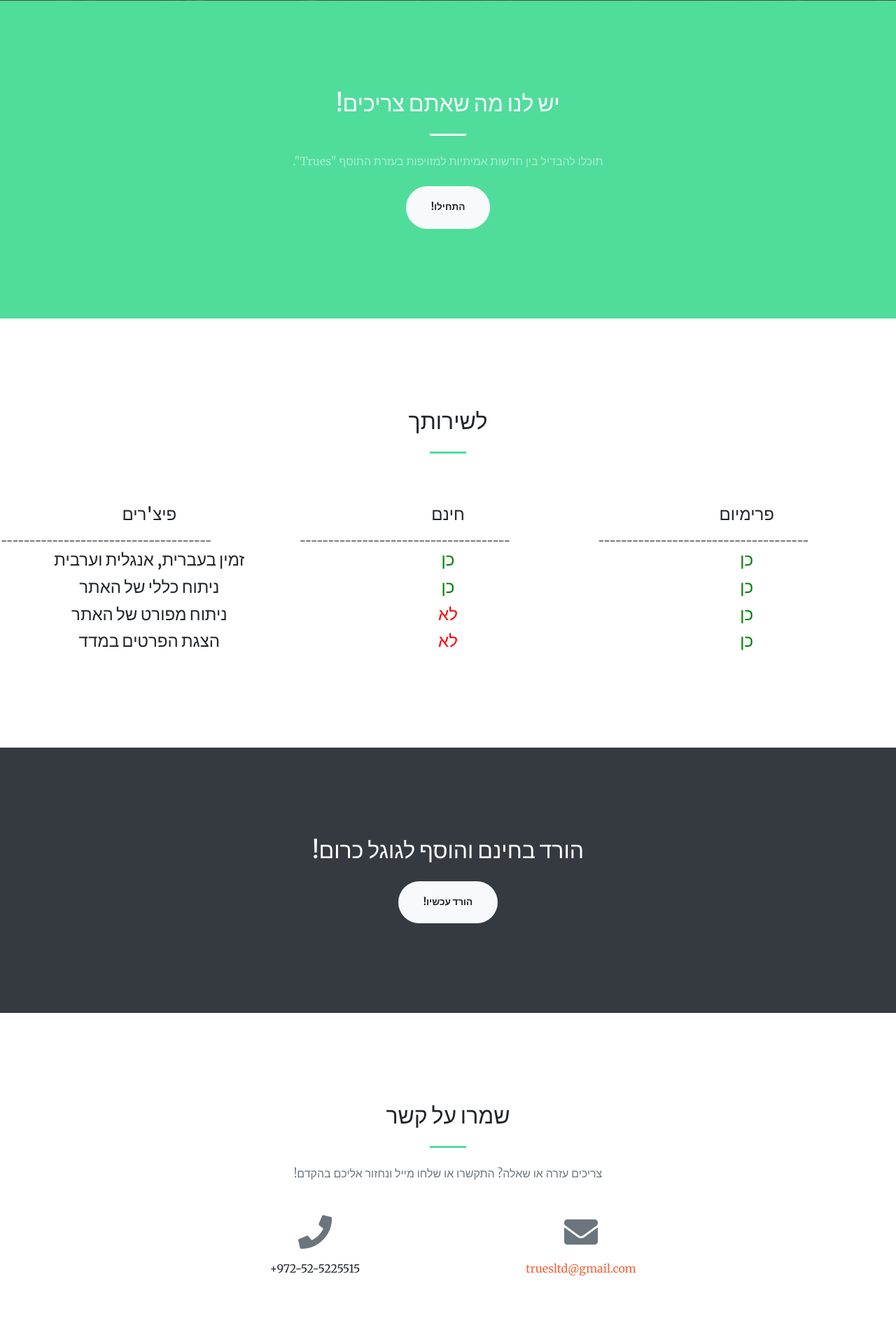
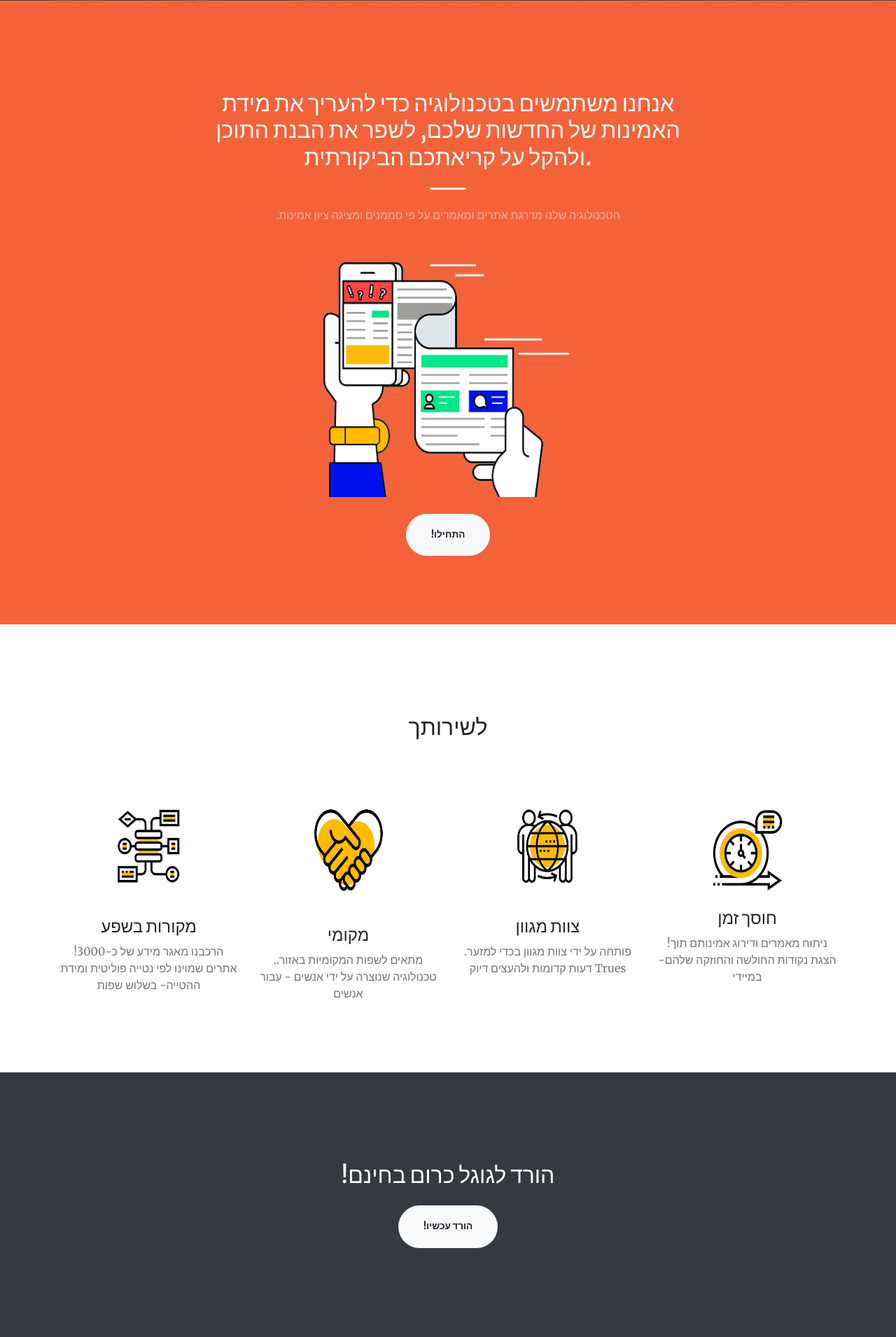
Before and after one commit to alice19-meet/Trues-1, a Flask app: page /he in a window 1280 px wide. Shown: the part 799-2709 px from the top of the page at 70% size. Run offline with Flask 2, Linux system fonts and the light colour scheme; some libraries are stand-ins or nearby versions.

Commit message:
Changed the website code of hebrew and index

```diff
--- a/templates/hebrew.html
+++ b/templates/hebrew.html
@@ -1,7 +1,5 @@
-<!DOCTYPE html>
-<html lang="en">
+<html lang="en"><head>
 
-<head>
   <meta charset="utf-8">
   <meta name="viewport" content="width=device-width, initial-scale=1, shrink-to-fit=no">
   <meta name="description" content="">
@@ -9,39 +7,39 @@
 
   <link href="https://fonts.googleapis.com/css?family=Arvo|Open+Sans" rel="stylesheet">
   <!-- Font Awesome Icons -->
-  <link href="vendor/fontawesome-free/css/all.min.css" rel="stylesheet" type="text/css">
+  <link href="../static/vendor/fontawesome-free/css/all.min.css" rel="stylesheet" type="text/css">
 
   <!-- Google Fonts -->
   <link href="https://fonts.googleapis.com/css?family=Merriweather+Sans:400,700" rel="stylesheet">
-  <link href='https://fonts.googleapis.com/css?family=Merriweather:400,300,300italic,400italic,700,700italic' rel='stylesheet' type='text/css'>
+  <link href="https://fonts.googleapis.com/css?family=Merriweather:400,300,300italic,400italic,700,700italic" rel="stylesheet" type="text/css">
 
   <!-- Plugin CSS -->
-  <link href="vendor/magnific-popup/magnific-popup.css" rel="stylesheet">
+  <link href="../static/vendor/magnific-popup/magnific-popup.css" rel="stylesheet">
 
   <!-- Theme CSS - Includes Bootstrap -->
-  <link href="{{ url_for('static', filename='css/creative.min.css')}}" rel="stylesheet">
+  <link href="/static/css/creative.css" rel="stylesheet">
   <link rel="stylesheet" type="text/css" href="/static/style.css">
 </head>
 
 <body id="page-top">
 
   <!-- Navigation -->
-  <nav class="navbar navbar-expand-lg navbar-light fixed-top py-3" id="mainNav">
+  <nav class="navbar navbar-expand-lg navbar-light fixed-top py-3 navbar-scrolled" id="mainNav">
     <div class="container">
-      <a href="#page-top" class="navbar-brand js-scroll-trigger"><img src="static/trues_logo.png" alt="trues logo" style="width:200px;height:100px;border:0;"></a>
+      <a href="#page-top" class="navbar-brand js-scroll-trigger"><img src="static/Green_Logo.png" alt="trues logo" style="width:174.8px;height:48.6px;border:0;"></a>
       <button class="navbar-toggler navbar-toggler-right" type="button" data-toggle="collapse" data-target="#navbarResponsive" aria-controls="navbarResponsive" aria-expanded="false" aria-label="Toggle navigation">
         <span class="navbar-toggler-icon"></span>
       </button>
       <div class="collapse navbar-collapse" id="navbarResponsive">
         <ul class="navbar-nav ml-auto my-2 my-lg-0">
           <li class="nav-item">
-            <a class="nav-link js-scroll-trigger"  href="/ar">عربية</a>
+            <a class="nav-link js-scroll-trigger" href="/ar"><h5>عربي</h5></a>
           </li>
           <li class="nav-item">
-            <a class="nav-link js-scroll-trigger"  href="/">English</a>
+            <a class="nav-link js-scroll-trigger" href="/"><h5>english</h5></a>
           </li>
           <li class="nav-item">
-            <a class="nav-link js-scroll-trigger" href="#about">אודות</a>
+            <a class="nav-link js-scroll-trigger active" href="#about">אודות</a>
           </li>
           <li class="nav-item">
             <a class="nav-link js-scroll-trigger" href="#services">שירותים</a>
@@ -50,7 +48,7 @@
             <a class="nav-link js-scroll-trigger" href="#portfolio">הורד</a>
           </li>
           <li class="nav-item">
-            <a class="nav-link js-scroll-trigger" href="#contact"> צור קשר</a>
+            <a class="nav-link js-scroll-trigger" href="#contact">צור קשר</a>
           </li>
         </ul>
       </div>
@@ -62,11 +60,12 @@
     <div class="container h-100">
       <div class="row h-100 align-items-center justify-content-center text-center">
         <div class="col-lg-10 align-self-end">
-          <h1 class="text-uppercase text-white font-weight-bold">.יש לכם את הזכות לדעת</h1>
-          <hr class="divider my-4">
+          <h1 class="text-uppercase text-white font-weight-bold">.יש לך את הזכות לדעת</h1>
+          <hr class="divider green my-4">
         </div>
         <div class="col-lg-8 align-self-baseline">
-          <p class="text-white-75 font-weight-light mb-5"> ."Trues" תוכלו להבדיל בין חדשות אמיתיות למזויפות בעזרת התוסף  </p>
+          <p class="text-white-75 font-weight-light mb-5">.פיתחנו תוסף שאומד את האמינות של החדשות שלכם
+         </p>
           <a class="btn btn-primary btn-xl js-scroll-trigger" href="#about">גלו עוד</a>
         </div>
       </div>
@@ -78,10 +77,14 @@
     <div class="container">
       <div class="row justify-content-center">
         <div class="col-lg-8 text-center">
-          <h2 class="text-white mt-0"> !יש לנו מה שאתם צריכים</h2>
+          <h2 class="text-white mt-0"> אנחנו משתמשים בטכנולוגיה כדי להעריך את מידת האמינות של החדשות שלכם, לשפר את הבנת התוכן ולהקל על קריאתכם הביקורתית.</h2>
           <hr class="divider light my-4">
-          <p class="text-white-50 mb-4">."Trues" תוכלו להבדיל בין חדשות אמיתיות למזויפות בעזרת התוסף</p>
-          <a class="btn btn-light btn-xl js-scroll-trigger" href="#services"> !התחילו </a>
+          <p class="text-white-50 mb-4">.הטכנולוגיה שלנו מדרגת אתרים ומאמרים על פי סממנים ומציגה ציון אמינות</p>
+          <br>
+          <img src="static/webFinal.png" alt="web img" style="height: 54%; width: 50%">
+          <br>
+          <br>
+          <a class="btn btn-light btn-xl js-scroll-trigger" href="#services">!התחילו</a>
         </div>
       </div>
     </div>
@@ -92,48 +95,56 @@
 
      <div class="container">
       <h2 class="text-center mt-0">לשירותך</h2>
-      <hr class="divider my-4">
-    </div>
-    <br>
-    <br>
- <table style="width:100%">
-  <tr>
-    <th class="title_table"><h4>פיצ'רים</h4></th>
-    <th class="title_table"><h4>חינם</h4></th>
-    <th class="title_table"><h4>פרימיום</h4></th>
-  </tr>
-  <tr>
-    <td>-------------------------------------</td>
-    <td>-------------------------------------</td>
-    <td>-------------------------------------</td>
-  </tr>
-  <tr>
-    <td class="headddd"><h4>זמין בעברית, אנגלית וערבית</h4></td>
-    <td class="y"><h4>כן</h4></td>
-    <td class="y"><h4>כן</h4></td>
-  </tr>
-  <tr>
-    <td class="headddd"><h4>ניתוח כללי של האתר</h4></td>
-    <td class="y"><h4>כן</h4></td>
-    <td class="y"><h4>כן</h4></td>
-  </tr>
-  <tr>
-    <td class="headddd"><h4>ניתוח מפורט של האתר</h4></td>
-    <td class="n"><h4>לא</h4></td>
-    <td class="y"><h4>כן</h4></td>
-  </tr>
-  <tr>
-    <td class="headddd"><h4>הצגת הפרטים במדד</h4></td>
-    <td class="n"><h4>לא</h4></td>
-    <td class="y"><h4>כן</h4></td>
-  </tr>
-</table>
-</section>
+  <hr class="dividering light my-4">
+      <div class="row">
+        <div class="col-lg-3 col-md-6 text-center">
+          <div class="mt-5">
+             <img src="static/data.png" alt="data" style="width:36%;height:36%;border:0;">
+             <br>
+            <br>
+            <br>
+
+            <h3 class="h4 mb-2">מקורות בשפע</h3>
+            <p class="text-muted mb-0">!הרכבנו מאגר מידע של כ-3000 אתרים שמוינו לפי נטייה פוליטית ומידת ההטייה- בשלוש שפות</p>
+          </div>
+        </div>
+        <div class="col-lg-3 col-md-6 text-center">
+          <div class="mt-5">
+            <img src="static/home.png" alt="home" style="width:40%;height:40%;border:0;">
+            <br>
+            <br>
+            <br>
+            <h3 class="h4 mb-2">מקומי</h3>
+            <p class="text-muted mb-0">.מתאים לשפות המקומיות באזור. טכנולוגיה שנוצרה על ידי אנשים - עבור אנשים</p>
+          </div>
+        </div>
+        <div class="col-lg-3 col-md-6 text-center">
+          <div class="mt-5">
+            <img src="static/diverse.png" alt="diverse" style="width:36%;height:36%;border:0;">
+            <br>
+            <br>
+            <br>
+            <h3 class="h4 mb-2">צוות מגוון</h3>
+            <p class="text-muted mb-0"> .פותחה על ידי צוות מגוון בכדי למזער דעות קדומות ולהעצים דיוק Trues</p>
+          </div>
+        </div>
+        <div class="col-lg-3 col-md-6 text-center">
+          <div class="mt-5">
+            <img src="static/t.png" alt="time" style="width:40%;height:40%;border:0;">
+          <br>
+           <br>
+
+            <h3 class="h4 mb-2">חוסך זמן</h3>
+            <p class="text-muted mb-0">!ניתוח מאמרים ודירוג אמינותם תוך הצגת נקודות החולשה והחוזקה שלהם- במיידי</p>
+          </div>
+        </div>
+      </div>
+</div></section>
   <!-- Portfolio Section -->
   <section id="portfolio" class="page-section bg-dark text-white">
   <div class="container text-center">
-      <h2 class="mb-4">!הורד בחינם והוסף לגוגל כרום</h2>
-      <a class="btn btn-light btn-xl" href='https://startbootstrap.com/themes/creative/'>!הורד עכשיו</a>
+      <h2 class="mb-4">!הורד לגוגל כרום בחינם</h2>
+      <a class="btn btn-light btn-xl" href="https://chrome.google.com/webstore/detail/trues/aeiaibonicmbloblmpkcodhphljnafmg?hl=en&amp;authuser=1">!הורד עכשיו</a>
     </div>
   </section>
 
@@ -144,9 +155,9 @@
     <div class="container">
       <div class="row justify-content-center">
         <div class="col-lg-8 text-center">
-          <h2 class="mt-0">שמרו על קשר</h2>
-          <hr class="divider my-4">
-          <p class="text-muted mb-5">!צריכים עזרה או שאלה? התקשרו או שלחו מייל ונחזור אליכם בהקדם</p>
+          <h2 class="mt-0">!צרו איתנו קשר</h2>
+          <hr class="divider green my-4">
+          <p class="text-muted mb-5">!צריכים עזרה או שיש לכם שאלה? התקשרו או שלחו לנו מייל ונחזור אליכם בהקדם</p>
         </div>
       </div>
       <div class="row">
@@ -166,20 +177,21 @@
   <!-- Footer -->
   <footer class="bg-light py-5">
     <div class="container">
-      <div class="small text-center text-muted">Copyright &copy; 2019 - Trues</div>
+      <div class="small text-center text-muted">זכויות יוצרים © 2019 - Start Bootstrap</div>
     </div>
   </footer>
 
   <!-- Bootstrap core JavaScript -->
-  <script src="{{url_for('static', filename='vendor/jquery/jquery.min.js')}}"></script>
-  <script src="{{url_for('static', filename='vendor/bootstrap/js/bootstrap.bundle.min.js')}}"></script>
+  <script src="/static/vendor/jquery/jquery.min.js"></script>
+  <script src="/static/vendor/bootstrap/js/bootstrap.bundle.min.js"></script>
 
 
   <!-- Plugin JavaScript -->
-  <script src="{{url_for('static', filename='vendor/jquery-easing/jquery.easing.min.js')}}"></script>
+  <script src="/static/vendor/jquery-easing/jquery.easing.min.js"></script>
+
   <!-- Custom scripts for this template -->
-  <script src="{{url_for('static', filename='js/creative.min.js')}}"></script>
+  <!-- <script src="/static/js/creative.min.js"></script>  -->
+<script src="../static/js/creative.min.js"></script>
 
-</body>
 
-</html>
+</body></html>
```
Also changed, not shown: templates/index.html (+109 -48 lines), 1 other file.
